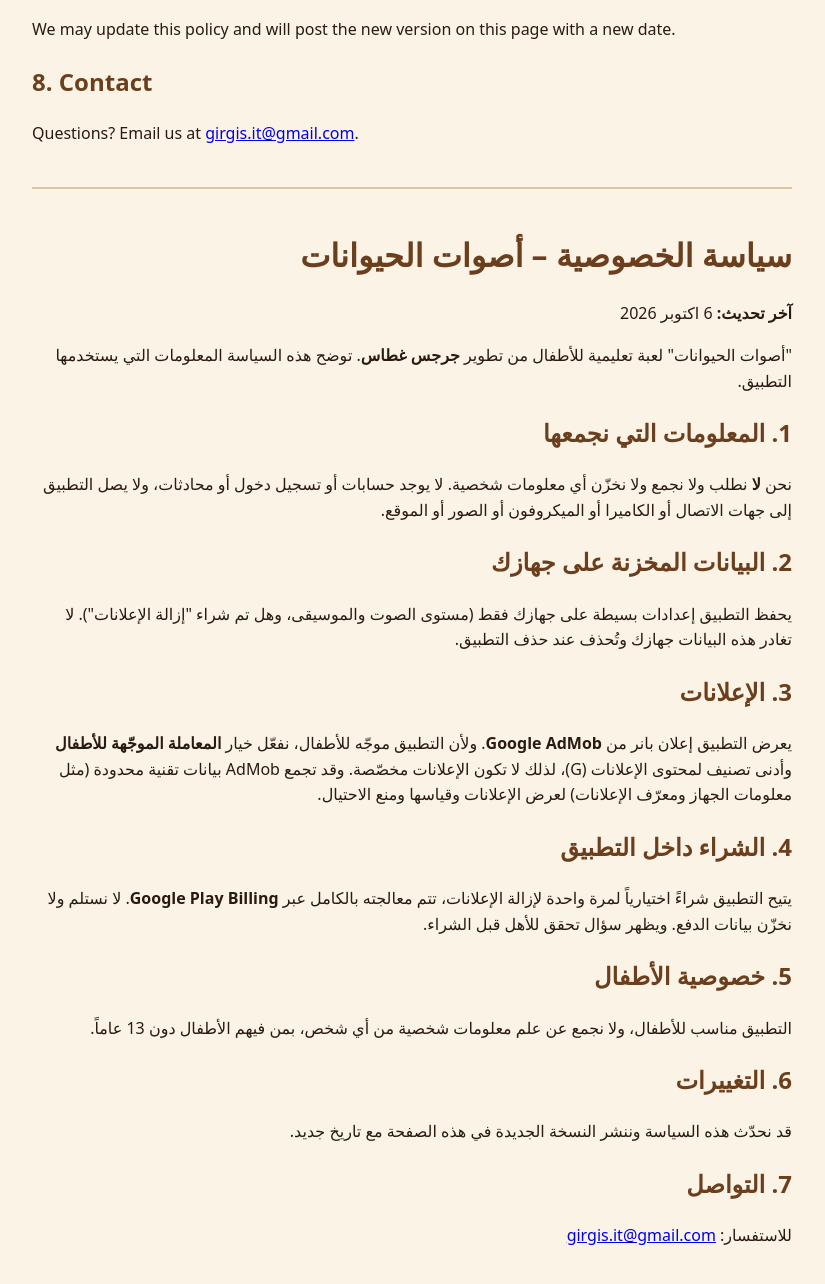
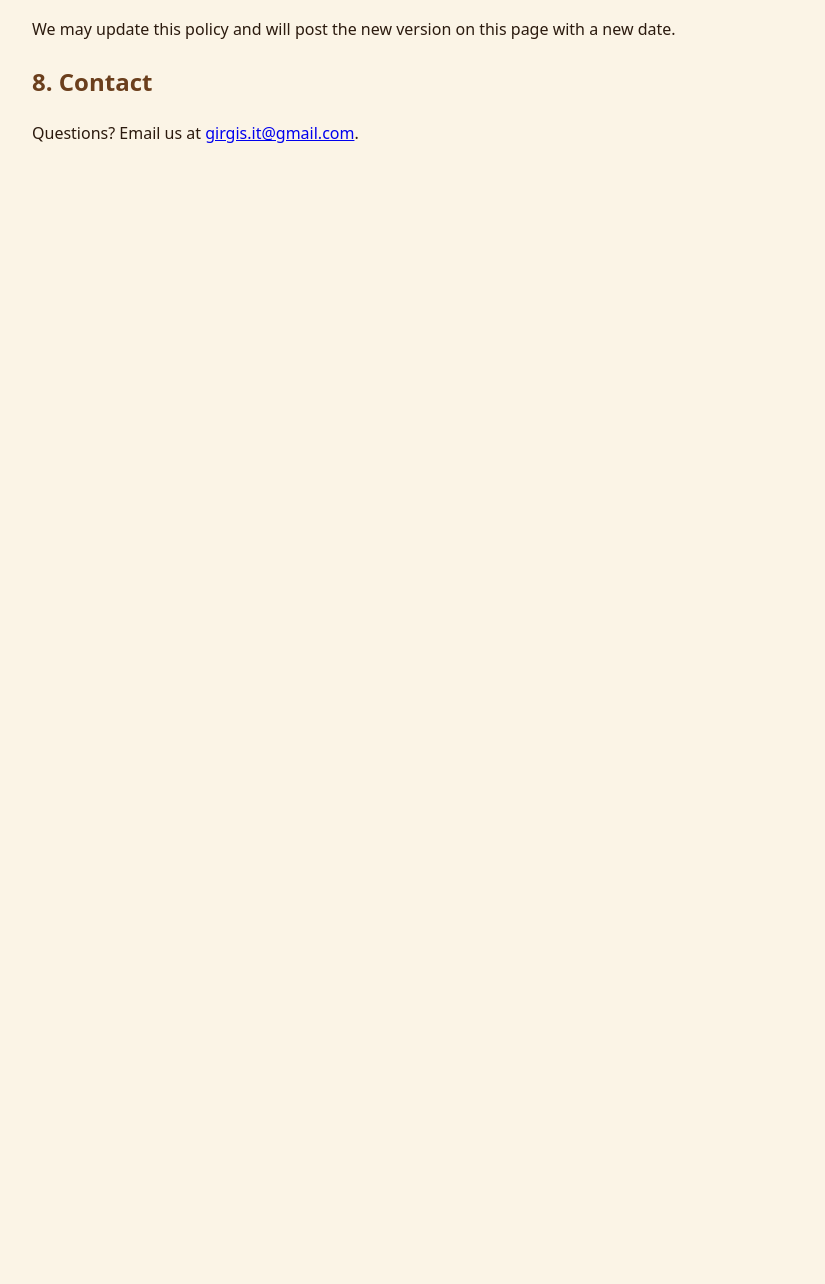
Before and after one commit to algirgis/animal-sounds-privacy, a plain HTML site: page index.html in a window 1280 px wide. Shown: the part 1176-2460 px from the top of the page, without its empty margins (228-1053 px from the left). After the commit the page ends 1363 px from the top, so only its background shows below. Drawn offline with Linux system fonts and the light colour scheme.

Commit message:
Change last updated date format in privacy policy
Updated the last updated date format in the privacy policy section.

```diff
--- a/index.html
+++ b/index.html
@@ -14,7 +14,7 @@
 <body>
 
 <h1>Privacy Policy – Animal Sounds</h1>
-<p><strong>Last updated:</strong> 6 Oct. 2026</p>
+<p><strong>Last updated:</strong> October 6, 2026</p>
 <p>"Animal Sounds" (the "App") is an educational game for children, developed by <strong>Girgis Ghattas</strong> ("we", "us"). This policy explains what information the App uses.</p>
 
 <h2>1. Information we collect</h2>
@@ -44,34 +44,6 @@
 <h2>8. Contact</h2>
 <p>Questions? Email us at <a href="mailto:girgis.it@gmail.com">girgis.it@gmail.com</a>.</p>
 
-<hr>
-
-<div dir="rtl" lang="ar">
-<h1>سياسة الخصوصية – أصوات الحيوانات</h1>
-<p><strong>آخر تحديث:</strong> 6 اكتوبر 2026</p>
-<p>"أصوات الحيوانات" لعبة تعليمية للأطفال من تطوير <strong>جرجس غطاس</strong>. توضح هذه السياسة المعلومات التي يستخدمها التطبيق.</p>
-
-<h2>1. المعلومات التي نجمعها</h2>
-<p>نحن <strong>لا</strong> نطلب ولا نجمع ولا نخزّن أي معلومات شخصية. لا يوجد حسابات أو تسجيل دخول أو محادثات، ولا يصل التطبيق إلى جهات الاتصال أو الكاميرا أو الميكروفون أو الصور أو الموقع.</p>
-
-<h2>2. البيانات المخزنة على جهازك</h2>
-<p>يحفظ التطبيق إعدادات بسيطة على جهازك فقط (مستوى الصوت والموسيقى، وهل تم شراء "إزالة الإعلانات"). لا تغادر هذه البيانات جهازك وتُحذف عند حذف التطبيق.</p>
-
-<h2>3. الإعلانات</h2>
-<p>يعرض التطبيق إعلان بانر من <strong>Google AdMob</strong>. ولأن التطبيق موجّه للأطفال، نفعّل خيار <strong>المعاملة الموجّهة للأطفال</strong> وأدنى تصنيف لمحتوى الإعلانات (G)، لذلك لا تكون الإعلانات مخصّصة. وقد تجمع AdMob بيانات تقنية محدودة (مثل معلومات الجهاز ومعرّف الإعلانات) لعرض الإعلانات وقياسها ومنع الاحتيال.</p>
-
-<h2>4. الشراء داخل التطبيق</h2>
-<p>يتيح التطبيق شراءً اختيارياً لمرة واحدة لإزالة الإعلانات، تتم معالجته بالكامل عبر <strong>Google Play Billing</strong>. لا نستلم ولا نخزّن بيانات الدفع. ويظهر سؤال تحقق للأهل قبل الشراء.</p>
-
-<h2>5. خصوصية الأطفال</h2>
-<p>التطبيق مناسب للأطفال، ولا نجمع عن علم معلومات شخصية من أي شخص، بمن فيهم الأطفال دون 13 عاماً.</p>
-
-<h2>6. التغييرات</h2>
-<p>قد نحدّث هذه السياسة وننشر النسخة الجديدة في هذه الصفحة مع تاريخ جديد.</p>
-
-<h2>7. التواصل</h2>
-<p>للاستفسار: <a href="mailto:girgis.it@gmail.com">girgis.it@gmail.com</a></p>
-</div>
 
 </body>
 </html>
```
